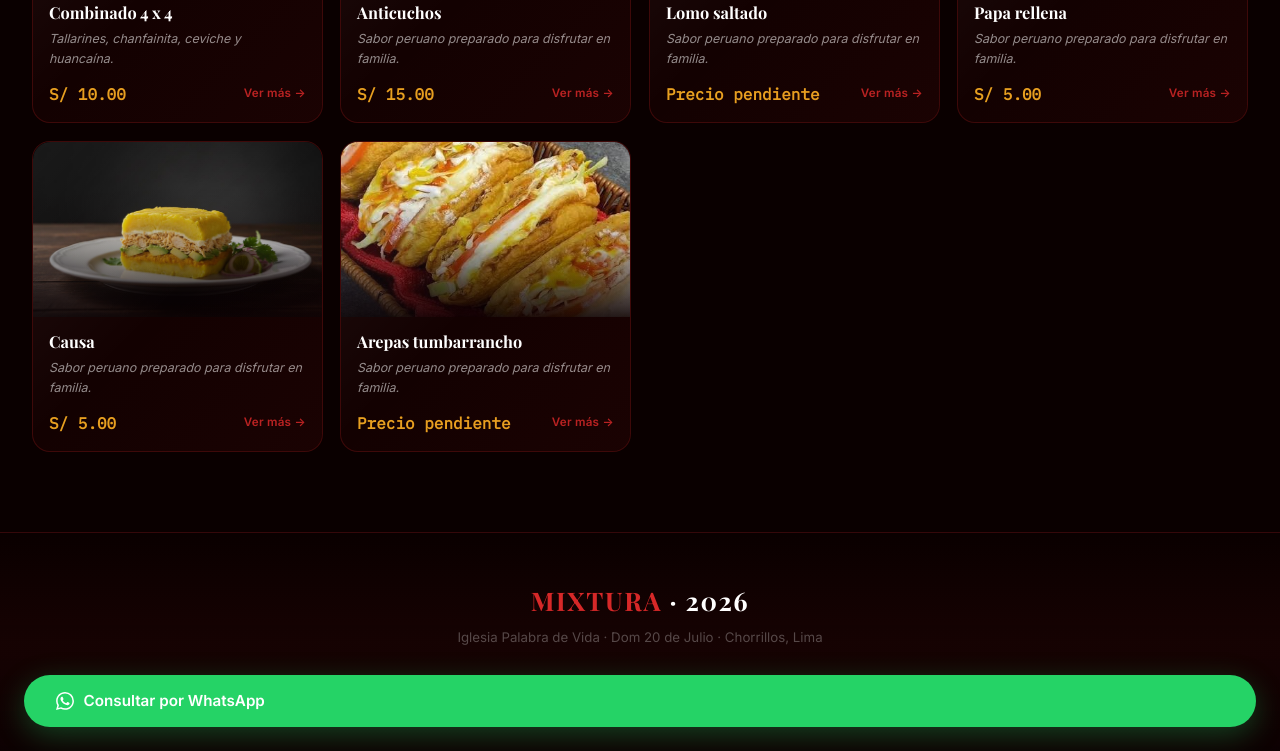
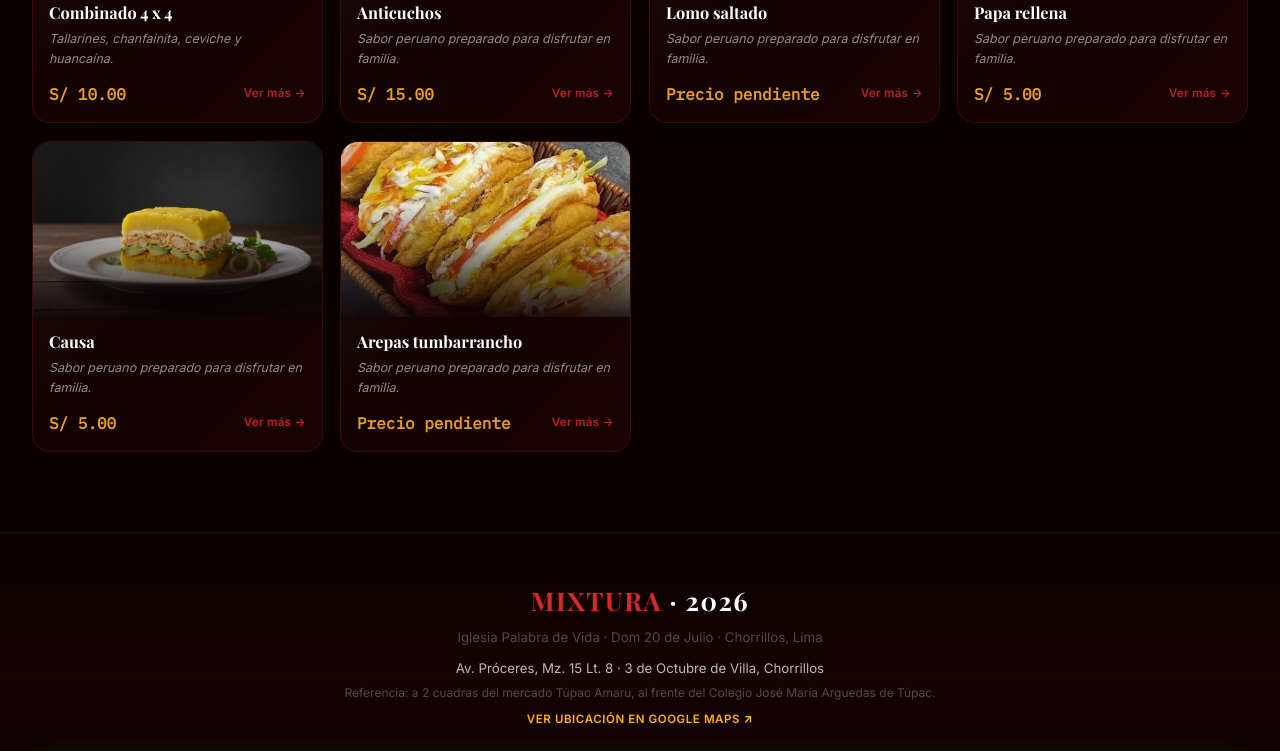
Before and after one commit to DEXTERH01/Landing_Page_Mixtura, a React (Vite) app in the folder app/: page / in a window 1280 px wide. Shown: the part 2000-2751 px from the top of the page. Built offline with nearby package versions, Linux system fonts and the light colour scheme; a web font is replaced by a local one.

Commit message:
feat: add event location link and update address details in InfoSection

```diff
--- a/app/src/App.tsx
+++ b/app/src/App.tsx
@@ -313,6 +313,17 @@ export default function App() {
         <p className="footer-info">
           Iglesia Palabra de Vida · Dom 20 de Julio · Chorrillos, Lima
         </p>
+        <a
+          href="https://maps.app.goo.gl/uUQAwiVu7aE6Y1oW8"
+          target="_blank"
+          rel="noopener noreferrer"
+          className="footer-location"
+          aria-label="Abrir ubicación del evento en Google Maps"
+        >
+          <span>Av. Próceres, Mz. 15 Lt. 8 · 3 de Octubre de Villa, Chorrillos</span>
+          <small>Referencia: a 2 cuadras del mercado Túpac Amaru, al frente del Colegio José María Arguedas de Túpac.</small>
+          <strong>Ver ubicación en Google Maps ↗</strong>
+        </a>
         <a href={`https://wa.me/${WA_NUM}?text=${WA_MSG}`} target="_blank" rel="noopener noreferrer" className="footer-wa">
           <WaIcon /> Consultar por WhatsApp
         </a>
--- a/app/src/index.css
+++ b/app/src/index.css
@@ -787,7 +787,42 @@
 .footer-info {
   font-size: 0.83rem;
   color: var(--text-muted);
-  margin-bottom: 1.75rem;
+  margin-bottom: 0.75rem;
+}
+
+.footer-location {
+  display: block;
+  max-width: 620px;
+  margin: 0 auto 1.75rem;
+  color: rgba(255, 255, 255, 0.72);
+  font-size: 0.83rem;
+  line-height: 1.5;
+  text-decoration: none;
+  transition: color 0.2s ease;
+}
+
+.footer-location:hover {
+  color: #ffb300;
+}
+
+.footer-location small,
+.footer-location strong {
+  display: block;
+}
+
+.footer-location small {
+  margin-top: 0.3rem;
+  color: var(--text-muted);
+  font-size: 0.75rem;
+}
+
+.footer-location strong {
+  margin-top: 0.55rem;
+  color: #ffb300;
+  font-size: 0.72rem;
+  font-weight: 700;
+  letter-spacing: 0.05em;
+  text-transform: uppercase;
 }
 
 .footer-wa {
--- a/app/src/sections/InfoSection.tsx
+++ b/app/src/sections/InfoSection.tsx
@@ -4,7 +4,7 @@ import gsap from 'gsap';
 /* ⚠️  Reemplaza XXXXXXXXXX con el número de WhatsApp real */
 const WHATSAPP_NUMBER = 'XXXXXXXXXX';
 const WHATSAPP_MSG    = encodeURIComponent('Hola! Quisiera más información sobre el evento Mixtura 2026 🍽️');
-const MAPS_LINK = 'https://maps.google.com/?q=Av.+Próceres+Mz.15,+Lote+9,+3+de+Octubre+de+Villa,+Chorrillos,+Lima';
+const MAPS_LINK = 'https://maps.app.goo.gl/uUQAwiVu7aE6Y1oW8';
 
 export function InfoSection() {
   const panelRef  = useRef<HTMLDivElement>(null);
@@ -81,12 +81,12 @@ export function InfoSection() {
             aria-label="Ver ubicación en Google Maps"
           >
             <p className="text-white/80 text-base leading-relaxed font-sans group-hover:text-amber-400 transition-colors duration-300">
-              Av. Próceres Mz.15, Lote 9 — 3 de Octubre de Villa
+              Av. Próceres, Mz. 15 Lt. 8 — 3 de Octubre de Villa
               <br />
-              <span className="font-semibold">Chorrillos, Lima</span>
+              <span className="font-semibold">Chorrillos</span>
             </p>
             <p className="text-white/40 text-xs mt-1.5 font-sans">
-              Al costado del Colegio José María Arguedas (primaria)
+              A 2 cuadras del mercado Túpac Amaru, al frente del Colegio José María Arguedas de Túpac.
             </p>
             <span className="inline-flex items-center gap-1 mt-2 text-amber-400/70 text-[11px] font-sans group-hover:text-amber-400 transition-colors duration-300 uppercase tracking-wide">
               <svg width="12" height="12" viewBox="0 0 24 24" fill="none" stroke="currentColor" strokeWidth="2" strokeLinecap="round" strokeLinejoin="round">
```
